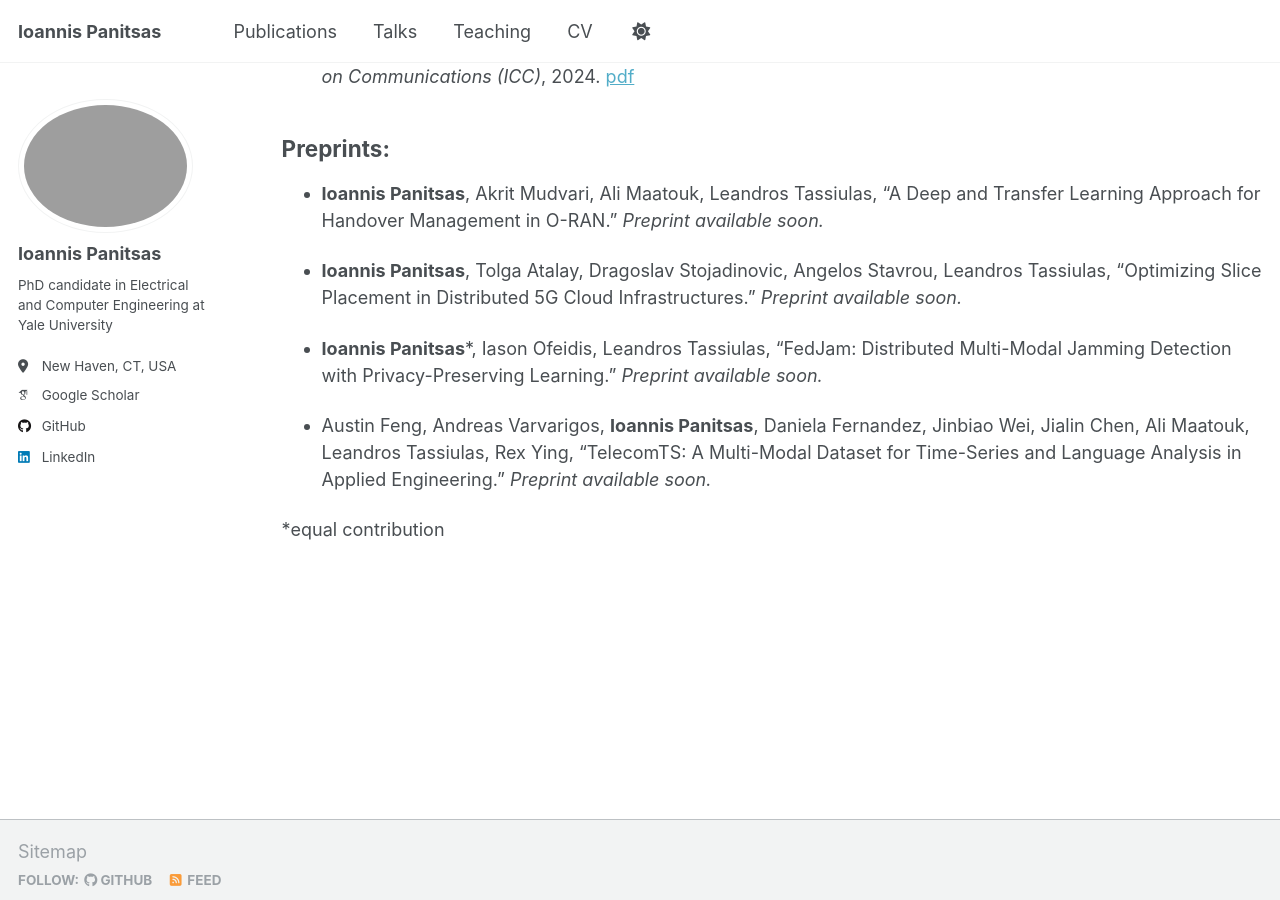
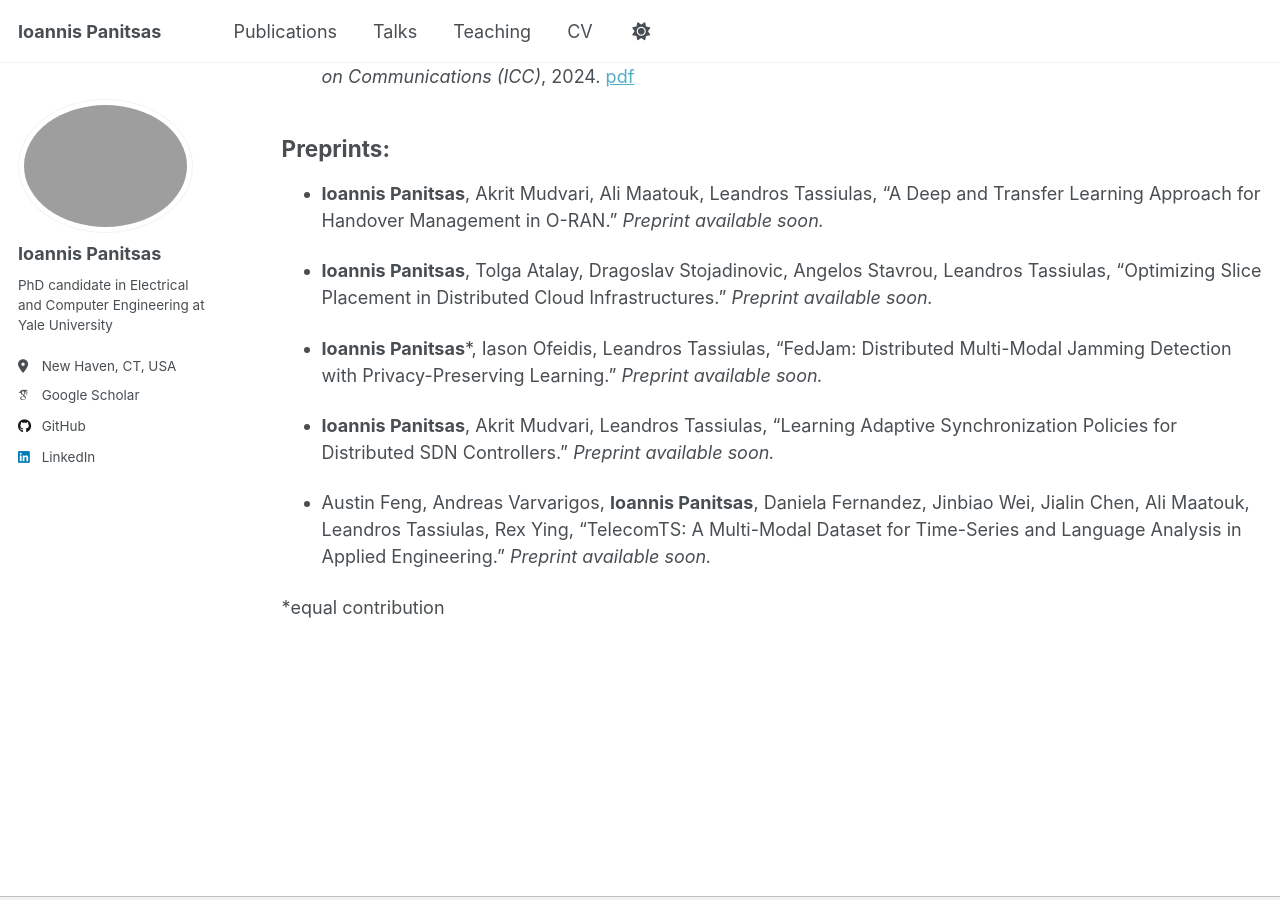
Before and after one commit to panitsasi/panitsasi.github.io, a Jekyll site: the page built from _pages/publications.md, in a window 1280 px wide and 900 px high, scrolled down 462 px. Built offline with Jekyll 4.4.1, drawn with Linux system fonts in a browser that asks for light colours; some web fonts are replaced.

Commit message:
Updated the index page

```diff
--- a/_pages/publications.md
+++ b/_pages/publications.md
@@ -17,9 +17,11 @@ Please find my full publication list at [my Google Scholar profile](https://scho
 
 * **Ioannis Panitsas**, Akrit Mudvari, Ali Maatouk, Leandros Tassiulas, “A Deep and Transfer Learning Approach for Handover Management in O-RAN.” *Preprint available soon.*
 
-* **Ioannis Panitsas**, Tolga Atalay, Dragoslav Stojadinovic, Angelos Stavrou, Leandros Tassiulas, “Optimizing Slice Placement in Distributed 5G Cloud Infrastructures.” *Preprint available soon.*
+* **Ioannis Panitsas**, Tolga Atalay, Dragoslav Stojadinovic, Angelos Stavrou, Leandros Tassiulas, “Optimizing Slice Placement in Distributed Cloud Infrastructures.” *Preprint available soon.*
 
 * **Ioannis Panitsas**\*, Iason Ofeidis, Leandros Tassiulas, “FedJam: Distributed Multi-Modal Jamming Detection with Privacy-Preserving Learning.” *Preprint available soon.*
+
+* **Ioannis Panitsas**, Akrit Mudvari, Leandros Tassiulas, “Learning Adaptive Synchronization Policies for Distributed SDN Controllers.” *Preprint available soon.*
 
 * Austin Feng, Andreas Varvarigos, **Ioannis Panitsas**, Daniela Fernandez, Jinbiao Wei, Jialin Chen, Ali Maatouk, Leandros Tassiulas, Rex Ying, “TelecomTS: A Multi-Modal Dataset for Time-Series and Language Analysis in Applied Engineering.” *Preprint available soon.*
 
```
